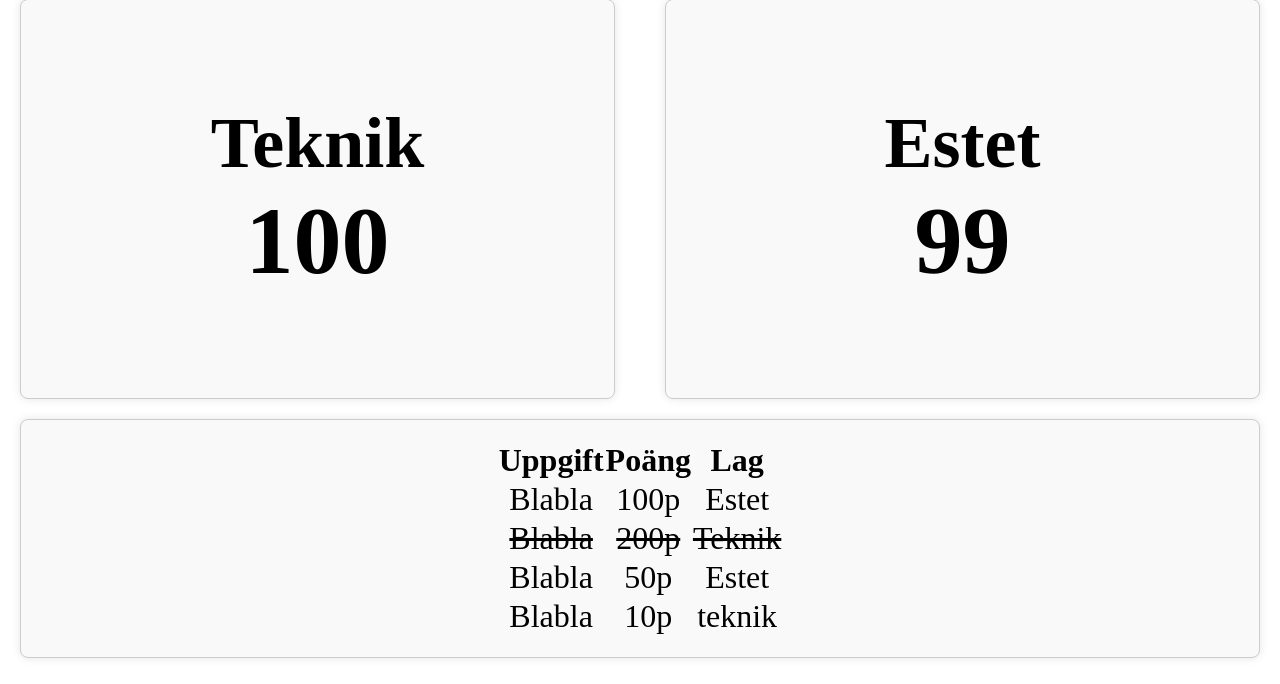
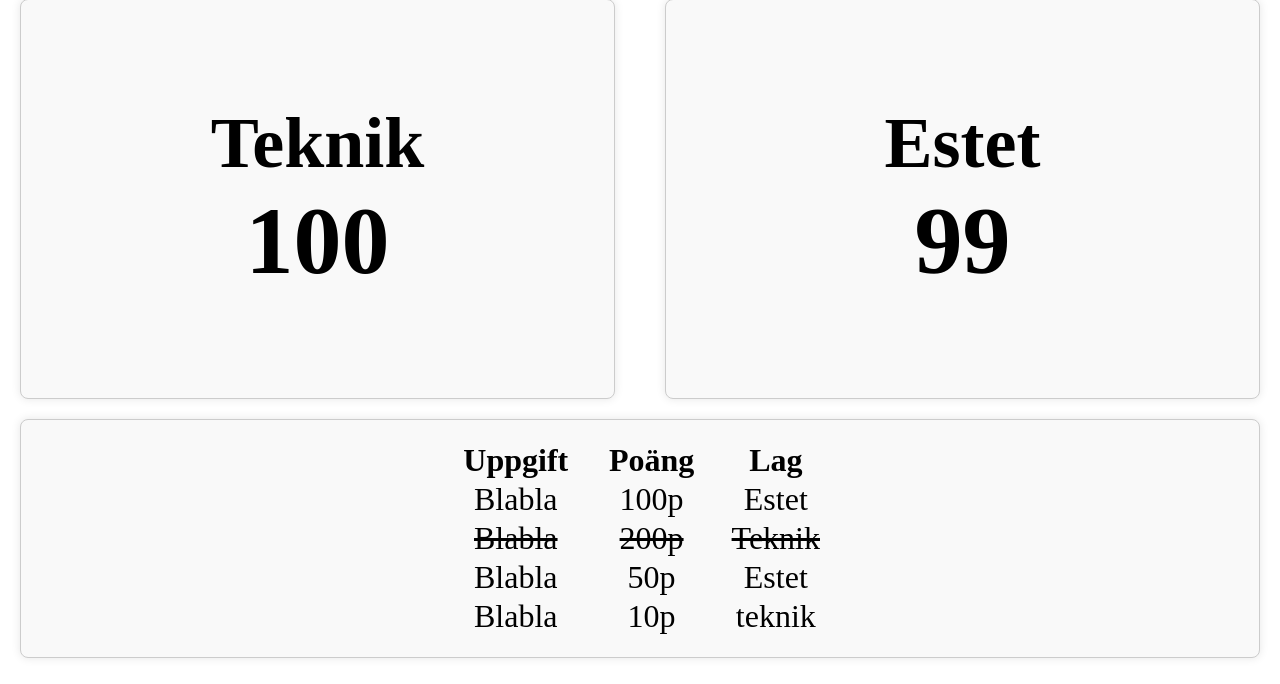
Before and after one commit to santatsut/poangjakt, a PHP site: page / in a window 1280 px wide. Shown: the part 116-800 px from the top of the page. Run offline with PHP 8.4, Linux system fonts and the light colour scheme.

Commit message:
fixedmargin

```diff
--- a/Table.php
+++ b/Table.php
@@ -1,8 +1,8 @@
 <table>
   <tr>
-    <th>Uppgift</th>
-    <th>Poäng</th>
-    <th>Lag</th>
+    <th>Uppgift </th>
+    <th>Poäng </th>
+    <th>Lag </th>
   </tr>
   <?php
   // Read file contents
--- a/style.css
+++ b/style.css
@@ -47,6 +47,9 @@
     text-align: center;
     color: rgb(0, 0, 0);
 }
+table{
+width: 400px;
+}
 td{
     text-decoration: var(--Done);
 }
```
